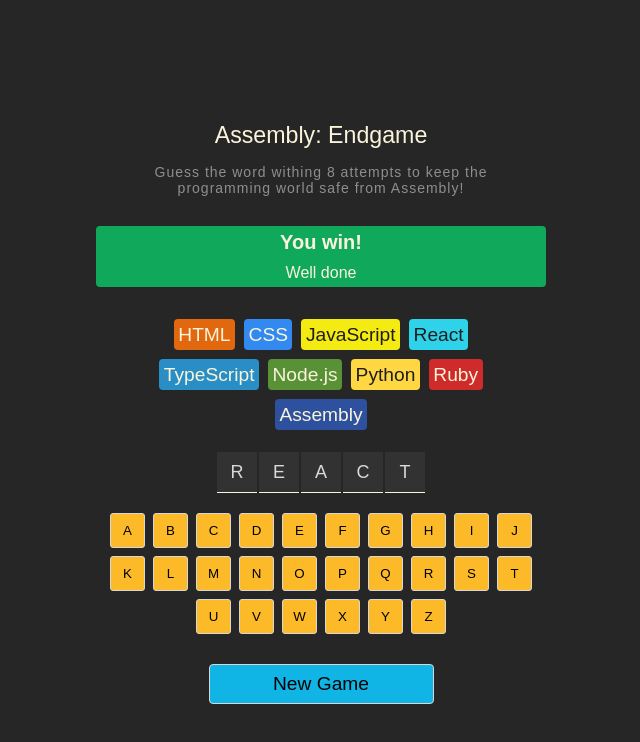
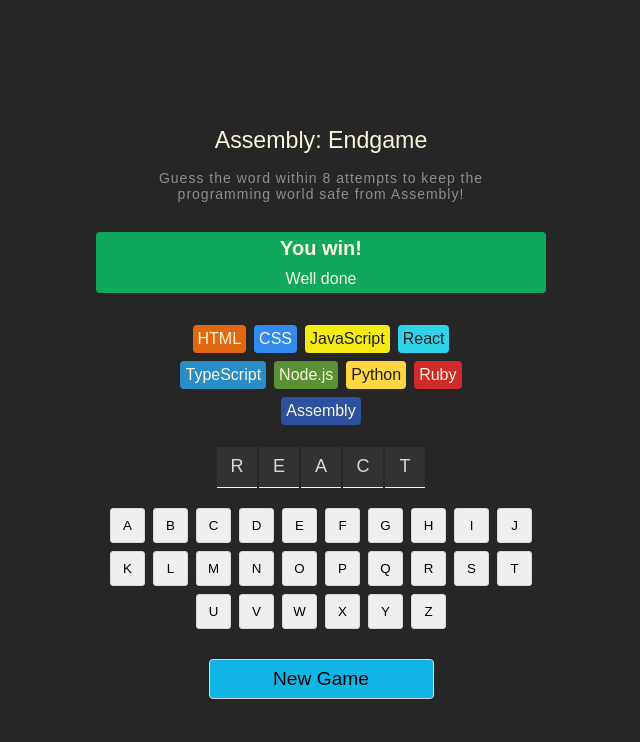
Before and after one commit to DarielMera/react-assembly-game, a React (Vite) app: page / in a window 1280 px wide. Shown: the top 742 px of the page, without its empty margins (339-979 px from the left). Built offline with nearby package versions, Linux system fonts and the light colour scheme.

Commit message:
reFactor all entire app to keep code in same file. no extra components

```diff
--- a/package.json
+++ b/package.json
@@ -10,6 +10,8 @@
     "preview": "vite preview"
   },
   "dependencies": {
+    "clsx": "^2.1.1",
+    "nanoid": "^5.1.5",
     "react": "^19.0.0",
     "react-dom": "^19.0.0"
   },
--- a/src/AssemblyEndgame.jsx
+++ b/src/AssemblyEndgame.jsx
@@ -1,41 +1,50 @@
-import { useState } from "react"
-import Language from "./components/Language"
-import AlphabetLetter from "./components/AlphabetLetter"
+import { useState, useEffect } from "react"
 import { languages } from "./languages"
+import clsx from "clsx"
 
 function AssemblyEndgame() {
 	const [currentWord, setCurrentWord] = useState("react")
 	const [guessedLetters, setGuessedLetters] = useState([])
+	console.log(guessedLetters);
 
-	function addGuessedLetter(pressedLetter){
-		setGuessedLetters((prevGuessLetter) =>
-		prevGuessLetter.includes(pressedLetter) ? prevGuessLetter :	[...prevGuessLetter, pressedLetter]
-	)
+	const alphabet = "abcdefghijklmnopqrstuvwxyz"
+
+	const addGuessedLetter = letter => {
+		setGuessedLetters(prevLetters =>
+			prevLetters.includes(letter) ? prevLetters : [...prevLetters, letter]
+		)
 	}
 
-console.log(guessedLetters);
 
-	const alphabet = "abcdefghijklmnopqrstuvwxyz"
-	const keyboardElements = alphabet.toUpperCase().split("").map((letter, index)=>{
-		return <AlphabetLetter key={letter} letter={letter} addGuessedLetter={addGuessedLetter}/>
+	const languageElements = languages.map(language => {
+		const styles = {
+			backgroundColor: language.backgroundColor,
+			color: language.color
+		}
+		return (
+			<span
+				className="chip"
+				key={language.name}
+				style={styles}
+			>
+				{language.name}
+			</span>
+		)
 	})
 
-	const letterElements = currentWord
-		.toLocaleUpperCase()
-		.split("")
-		.map((letter, index) => {
-			return <span key={index}>{letter}</span>
-		})
+	const letterElements = currentWord.split("").map((letter, index) => {
+		return <span key={index}>{letter.toLocaleUpperCase()}</span>
+	})
 
 
-	const languageElements = languages.map((language) => {
+	const keyboardElements = alphabet.split("").map(letter => {
 		return (
-			<Language
-				key={language.name}
-				name={language.name}
-				backgroundColor={language.backgroundColor}
-				color={language.color}
-			/>
+			<button
+				key={letter}
+				onClick={()=>addGuessedLetter(letter)}
+			>
+				{letter.toUpperCase()}
+			</button>
 		)
 	})
 
@@ -44,18 +53,16 @@
 			<header>
 				<h1 className="title">Assembly: Endgame</h1>
 				<p className="description">
-					Guess the word withing 8 attempts to keep the programming world safe from Assembly!
+					Guess the word within 8 attempts to keep the programming world safe from Assembly!
 				</p>
 			</header>
 			<section className="game-status">
 				<h2>You win!</h2>
 				<p>Well done</p>
 			</section>
-			<section className="languages-container">{languageElements} </section>
+			<section className="language-chips">{languageElements} </section>
 			<section className="letters-container">{letterElements}</section>
-			<section className="keyboard">
-				{keyboardElements}
-			</section>
+			<section className="keyboard">{keyboardElements}</section>
 			<button className="new-game-btn">New Game</button>
 		</main>
 	)
--- a/src/components/AlphabetLetter.jsx
+++ /dev/null
@@ -1,7 +0,0 @@
-function AlphabetLetter(props) {
-    return (
-        <button onClick={()=>{props.addGuessedLetter(props.letter)}}>{props.letter}</button>
-     )
-}
-
-export default AlphabetLetter;
--- a/src/components/Language.jsx
+++ /dev/null
@@ -1,18 +0,0 @@
-function Language(props) {
-    const styles = {
-
-backgroundColor: props.backgroundColor,
-color: props.color
-    }
-    return (
-        <>
-            <button
-            style={styles}
-            className="language-btn"
-
-            >{props.name}</button>
-        </>
-     );
-}
-
-export default Language;
--- a/src/index.css
+++ b/src/index.css
@@ -50,22 +50,23 @@
 	margin: 5px;
 }
 
-section.languages-container {
+section.language-chips {
 	display: flex;
 	flex-wrap: wrap;
-	gap: 5px;
+	gap: 4px;
 	justify-content: center;
 	max-width: 350px;
     margin-bottom: 36px;
     margin: auto;
 }
 
-section.languages-container > button {
+section > .chip {
 	border: none;
-	padding: 4.5px;
+	padding: 5px;
 	border-radius: 4px;
 	margin: 2px;
-    font-size: 1.2em;
+    font-size: 1em;
+    font-weight: 100;
 }
 
 section.letters-container {
@@ -98,10 +99,21 @@
 section.keyboard > button {
     height: 35px;
     width: 35px;
-    background-color: #FCBA29;
     border: 1px solid #D7D7D7;
     border-radius: 3px;
     cursor: pointer;
+}
+
+.base-color-letter{
+    background-color: #FCBA29;
+}
+
+.found-letter{
+    background-color: green;
+}
+
+.not-found-letter{
+    background-color: red;
 }
 
 button.new-game-btn {
```
Also changed, not shown: 1 other file (tests, documents, lock files or other folders).
